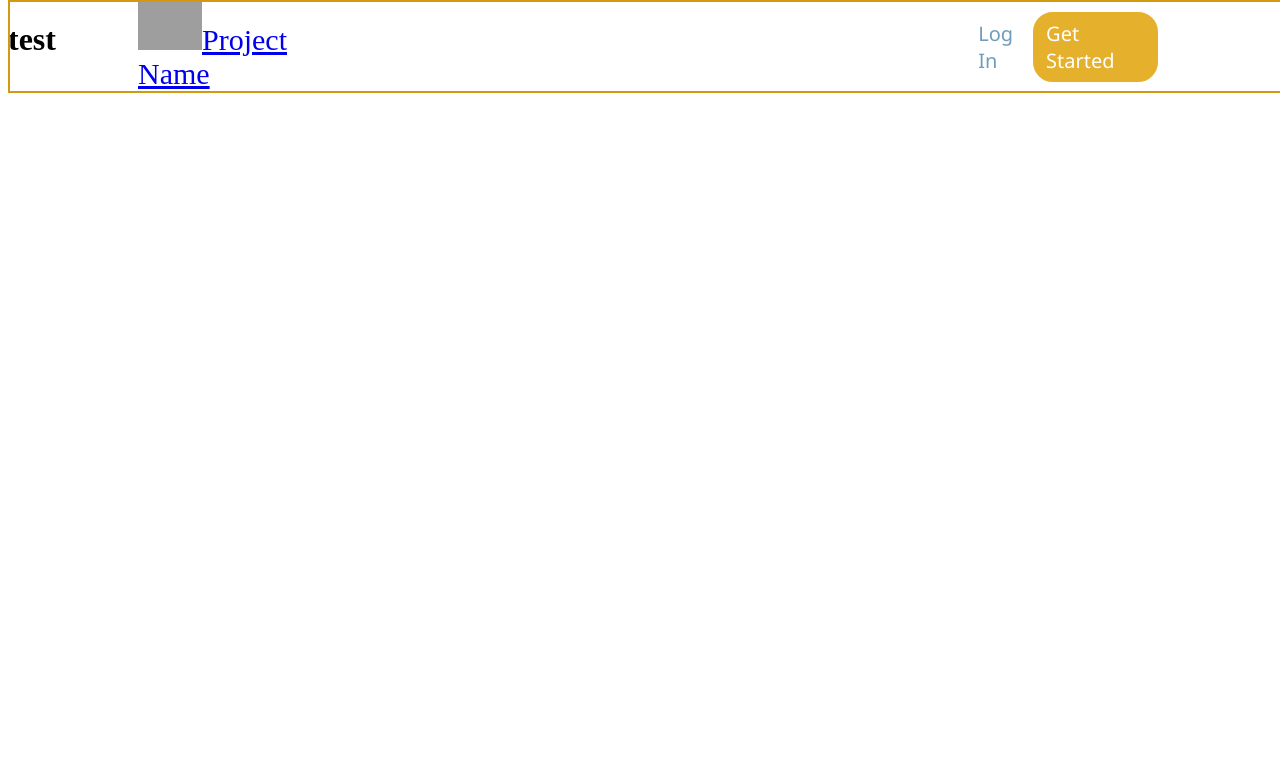
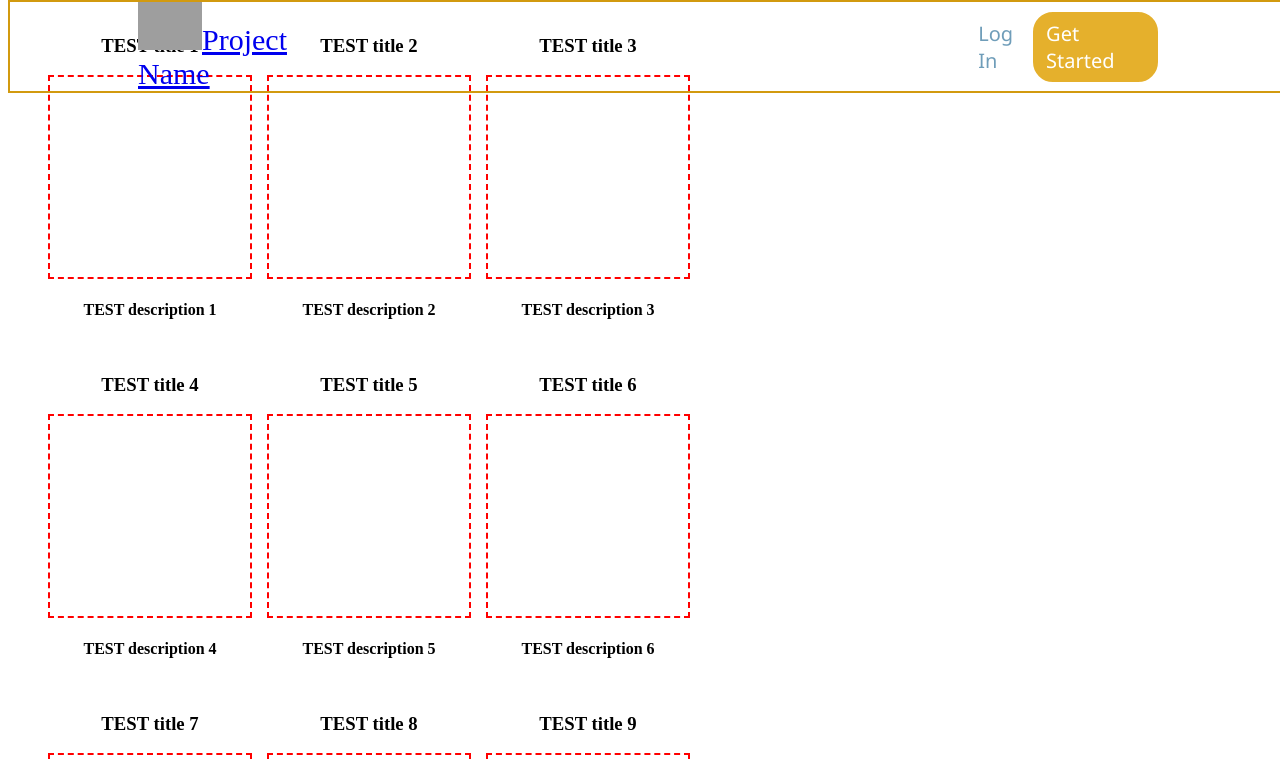
Before and after one commit to Blkalkin/dalle-interior-design, a React (Vite) app in the folder frontend/: page /projects in a window 1280 px wide. Shown: the top 761 px of the page. Built offline with nearby package versions, Linux system fonts and the light colour scheme; no server answers; grey boxes are pictures that could not be loaded.

Commit message:
create project index

```diff
--- /dev/null
+++ b/frontend/src/components/Projects/ProjectIndex.css
@@ -0,0 +1,6 @@
+.project-index-container {
+    display: flex;
+    flex-wrap: wrap;
+    gap: 15px;
+    width: 700px;
+}
--- a/frontend/src/components/Projects/ProjectIndex.jsx
+++ b/frontend/src/components/Projects/ProjectIndex.jsx
@@ -1,8 +1,30 @@
-function ProjectIndex () {
+import ProjectIndexItem from "./ProjectIndexItem"
+import "./ProjectIndex.css"
+
+const ProjectIndex = () => {
+    const projects = []
+
+    // Placeholder projects
+    for (let i = 1; i < 11; i++) {
+        projects.push(
+            {
+                id: i,
+                title: `TEST title ${i}`,
+                description: `TEST description ${i}`
+            }
+        )
+
+    }
+    console.log(projects)
     return (
-        <>
-            <h1>test</h1>
-        </>
+        <ul className="project-index-container">
+            {projects.map(project => (
+                <ProjectIndexItem
+                    key={project.id}
+                    project={project}
+                />
+            ))}
+        </ul>
     )
 }
 
--- /dev/null
+++ b/frontend/src/components/Projects/ProjectIndexItem.css
@@ -0,0 +1,11 @@
+.project-details-container {
+    display: flex;
+    flex-direction: column;
+    align-items: center;
+}
+
+.project-details-container a{
+    border: 2px dashed red;
+    width: 200px;
+    height: 200px;
+}
--- /dev/null
+++ b/frontend/src/components/Projects/ProjectIndexItem.jsx
@@ -0,0 +1,14 @@
+import { Link } from 'react-router-dom';
+import "./ProjectIndexItem.css"
+
+const ProjectIndexItem = ({project}) => {
+    return (
+        <li className='project-details-container'>
+            <h3>{project.title}</h3>
+            <Link></Link>
+            <h4>{project.description}</h4>
+        </li>
+    )
+}
+
+export default ProjectIndexItem
```
